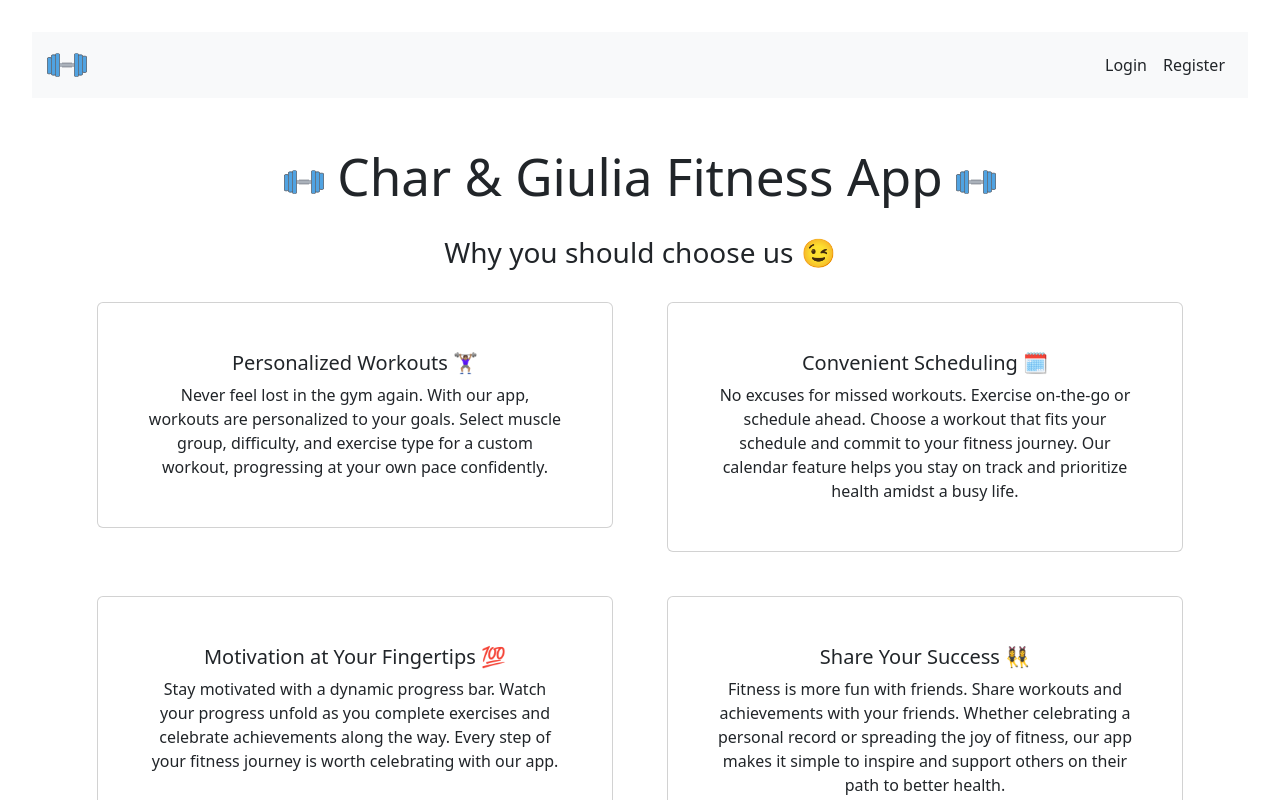
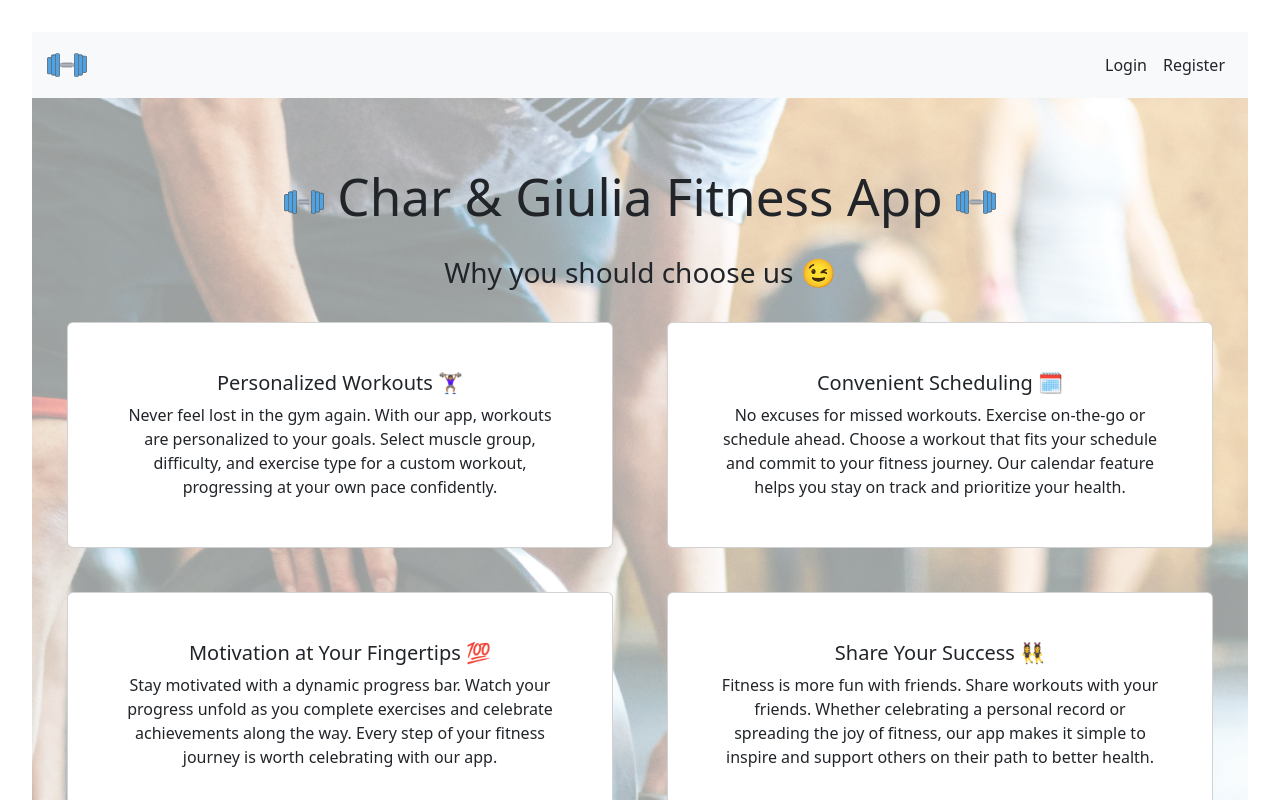
Before and after one commit to giuliainbarcelona/fitnessapp, a React (Vite) app in the folder client/: page / in a window 1280 px wide. Shown: the top 800 px of the page. Built offline with nearby package versions, Linux system fonts and the light colour scheme.

Commit message:
Homepage done

```diff
--- a/client/src/index.css
+++ b/client/src/index.css
@@ -201,6 +201,29 @@ button:focus-visible {
   color: #4fa3e2;
 }
 
+.home-page {
+  position: relative;
+  width: 100%;
+}
+
+.home-page::before {
+  content: "";
+  position: absolute;
+  top: 0;
+  left: 0;
+  width: 100%;
+  height: 100%;
+  background: url("../images/gympicture2.jpg") no-repeat center center/cover;
+  opacity: 0.4;
+  z-index: 1;
+}
+
+.home-content {
+  position: relative;
+  z-index: 2;
+  padding: 20px;
+}
+
 .login-page {
   position: relative;
   width: 100%;
--- a/client/src/pages/Homepage.jsx
+++ b/client/src/pages/Homepage.jsx
@@ -10,7 +10,7 @@ export default function Homepage() {
     {
       title: "Convenient Scheduling 🗓️",
       content:
-        "No excuses for missed workouts. Exercise on-the-go or schedule ahead. Choose a workout that fits your schedule and commit to your fitness journey. Our calendar feature helps you stay on track and prioritize health amidst a busy life.",
+        "No excuses for missed workouts. Exercise on-the-go or schedule ahead. Choose a workout that fits your schedule and commit to your fitness journey. Our calendar feature helps you stay on track and prioritize your health.",
     },
     {
       title: "Motivation at Your Fingertips 💯",
@@ -20,17 +20,19 @@ export default function Homepage() {
     {
       title: "Share Your Success 👯‍♀️",
       content:
-        "Fitness is more fun with friends. Share workouts and achievements with your friends. Whether celebrating a personal record or spreading the joy of fitness, our app makes it simple to inspire and support others on their path to better health.",
+        "Fitness is more fun with friends. Share workouts with your friends. Whether celebrating a personal record or spreading the joy of fitness, our app makes it simple to inspire and support others on their path to better health.",
     },
   ];
 
   const waitingForCard = {
     title: "Join our community now! 💪🏽",
+    content: "Start your fitness journey today.",
     buttons: true,
   };
 
   return (
-    <div className="container">
+    <div className="home-page">
+      <div className="home-content">
         <h1 className="page-title-less">
           <img src="/icon.svg" alt="Logo" style={{ height: "40px" }} /> Char &
           Giulia Fitness App{" "}
@@ -80,5 +82,6 @@ export default function Homepage() {
           </div>
         </div>
       </div>
+    </div>
   );
 }
```
Also changed, not shown: client/images/gympicture2.jpg (added), 1 other file (tests, documents, lock files or other folders). Lines whose indentation alone changed are shown as unchanged.
